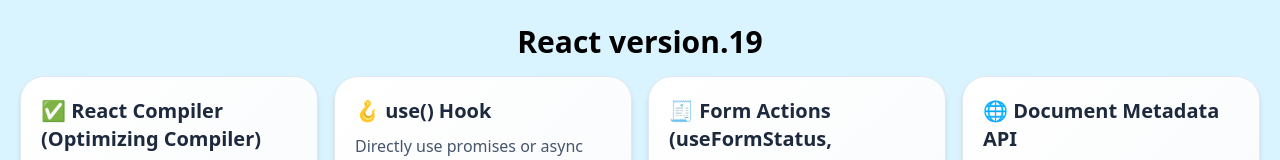
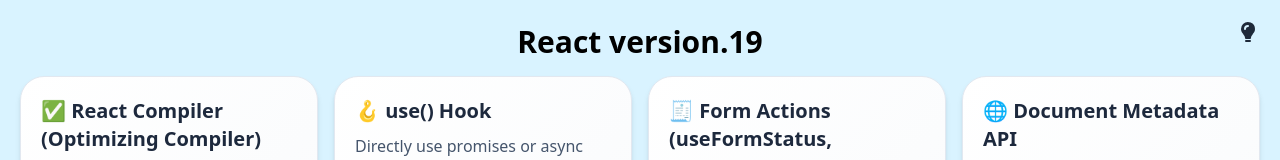
Before and after one commit to myselfShafi/React_v19_features, a React (Vite) app: page / in a window 1280 px wide. Shown: the top 160 px of the page. Built offline with nearby package versions, Linux system fonts and the light colour scheme; a web font is replaced by a local one.

Commit message:
add theme toggle button

```diff
--- a/src/App.tsx
+++ b/src/App.tsx
@@ -1,11 +1,11 @@
-import { FeatureCard } from "./components";
+import { FeatureCard, ThemeButton } from "./components";
 import { v19Features } from "./configs/v19.config";
 import "./index.css";
 
 function App() {
-
   return (
-    <div className="p-5 min-h-screen bg-aqua-100">
+    <div className="relative p-5 min-h-screen bg-aqua-100 dark:bg-aqua-900">
+      <ThemeButton />
       <h1 className="font-extrabold text-center">React version.19</h1>
       <div className="grid grid-flow-row grid-cols-1 sm:grid-cols-2 md:grid-cols-3 lg:grid-cols-4 gap-4">
       {
--- /dev/null
+++ b/src/components/ThemeButton.tsx
@@ -0,0 +1,28 @@
+import { useEffect, useState, type JSX } from 'react';
+
+const ThemeButton = (): JSX.Element => {
+    const [isDark, setIsDark] = useState<boolean>(false);
+    let sysTheme: boolean = window.matchMedia('(prefers-color-scheme: dark)').matches;
+
+    useEffect(() => {
+        // setIsDark(sysTheme);
+        document.documentElement.classList.toggle('dark', isDark);
+    }, [isDark, sysTheme]);
+
+    const toggleDark: () => void = () => setIsDark(!isDark);
+
+    return (
+        <button onClick={toggleDark} className='absolute right-5' >
+            <svg className="w-6 h-6 text-gray-800 dark:text-white" aria-hidden="true" xmlns="http://www.w3.org/2000/svg" width="24" height="24" fill="currentColor" viewBox="0 0 24 24">
+                {
+                isDark ?
+                    <path fillRule="evenodd" d="M11.675 2.015a.998.998 0 0 0-.403.011C6.09 2.4 2 6.722 2 12c0 5.523 4.477 10 10 10 4.356 0 8.058-2.784 9.43-6.667a1 1 0 0 0-1.02-1.33c-.08.006-.105.005-.127.005h-.001l-.028-.002A5.227 5.227 0 0 0 20 14a8 8 0 0 1-8-8c0-.952.121-1.752.404-2.558a.996.996 0 0 0 .096-.428V3a1 1 0 0 0-.825-.985Z" clipRule="evenodd" />
+                    :
+                    <path fillRule="evenodd" d="M7.05 4.05A7 7 0 0 1 19 9c0 2.407-1.197 3.874-2.186 5.084l-.04.048C15.77 15.362 15 16.34 15 18a1 1 0 0 1-1 1h-4a1 1 0 0 1-1-1c0-1.612-.77-2.613-1.78-3.875l-.045-.056C6.193 12.842 5 11.352 5 9a7 7 0 0 1 2.05-4.95ZM9 21a1 1 0 0 1 1-1h4a1 1 0 1 1 0 2h-4a1 1 0 0 1-1-1Zm1.586-13.414A2 2 0 0 1 12 7a1 1 0 1 0 0-2 4 4 0 0 0-4 4 1 1 0 0 0 2 0 2 2 0 0 1 .586-1.414Z" clipRule="evenodd" />
+                }
+            </svg>
+        </button>
+    )
+}
+
+export default ThemeButton
--- a/src/components/index.ts
+++ b/src/components/index.ts
@@ -1,5 +1,7 @@
 import FeatureCard from "./FeatureCard";
+import ThemeButton from "./ThemeButton";
 
 export {
-    FeatureCard
+    FeatureCard,
+    ThemeButton
 };
--- a/src/index.css
+++ b/src/index.css
@@ -1,6 +1,8 @@
 @import url('https://fonts.googleapis.com/css2?family=Coral+Pixels&family=Inconsolata:wght@200..900&family=Raleway:ital,wght@0,100..900;1,100..900&display=swap');
 
 @import 'tailwindcss';
+
+@custom-variant dark (&:where(.dark, .dark *));
 
 /* https://tailwindcss.com/docs/theme */
 
```
